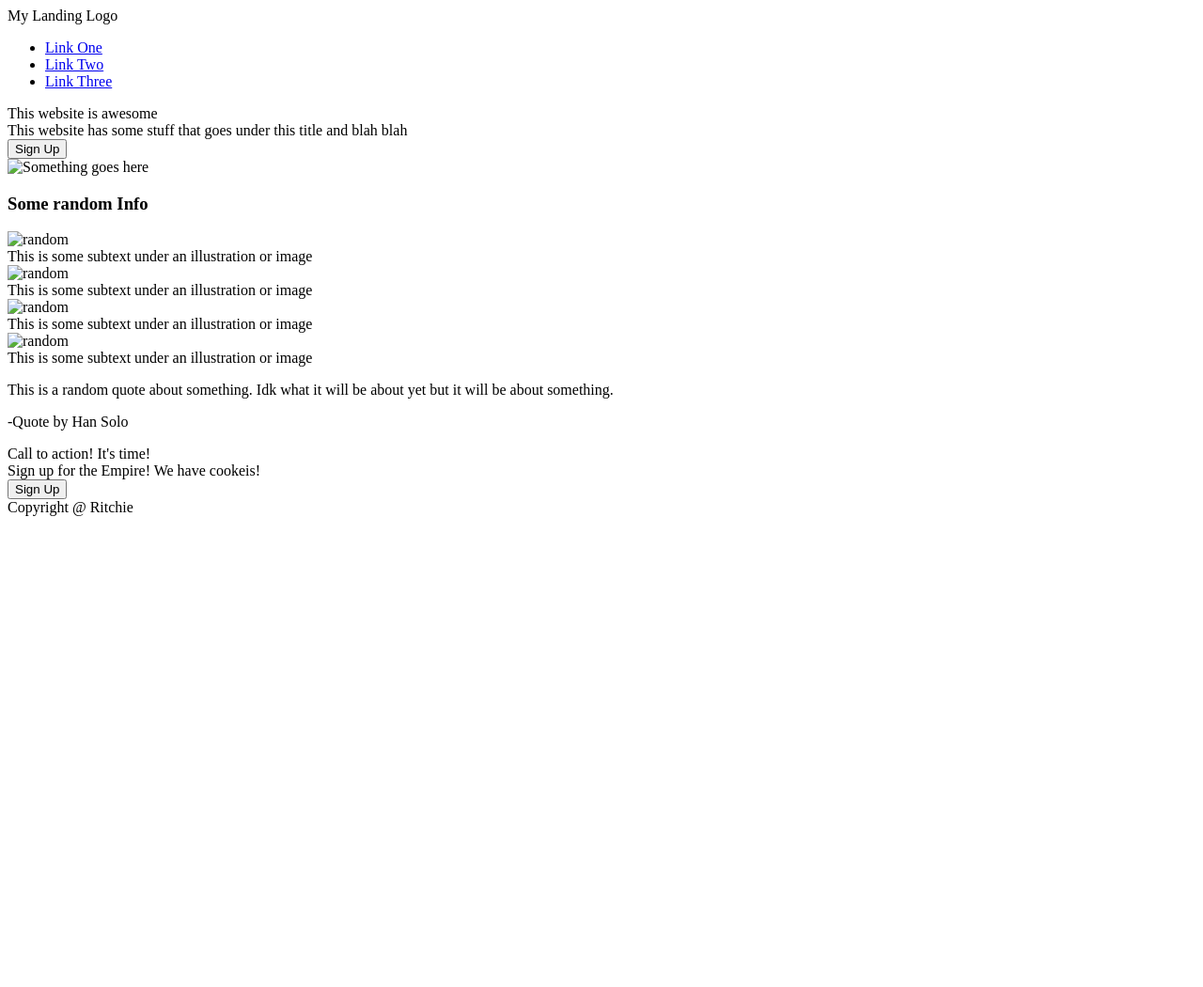
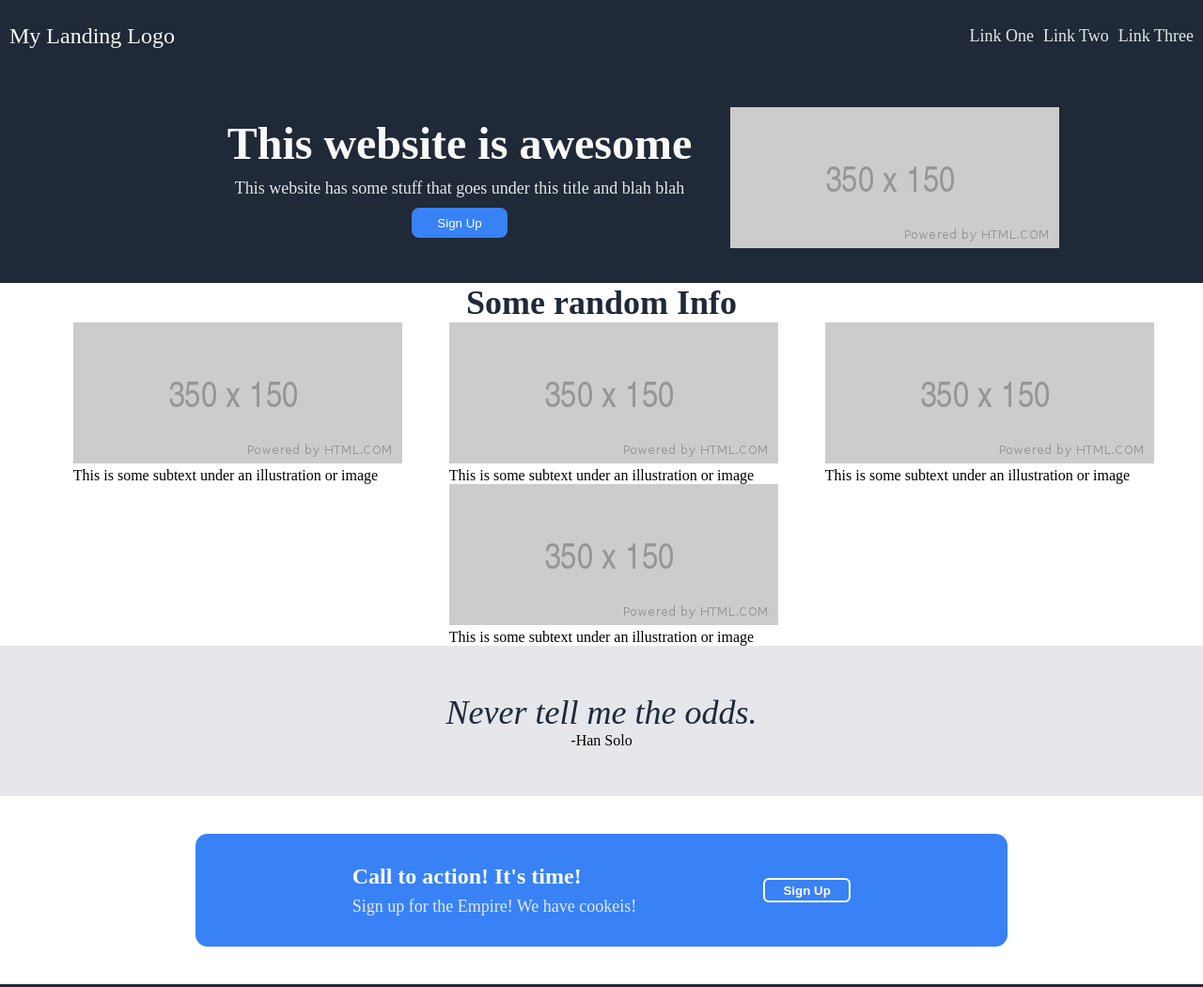
Before and after one commit to Ritchie8814/landing-page, a plain HTML site: page index.html in a window 1280 px wide. Shown: the top 1050 px of the page at 94% size. Before the commit the page ends 800 px from the top, so only its background shows below. Drawn offline with Linux system fonts and the light colour scheme.

Commit message:
finished landing-page May go back and customise fully

```diff
--- a/index.html
+++ b/index.html
@@ -7,6 +7,7 @@
     <head>
     <body>
         <div class="header">
+            <div class="top">
                 <div class="logo">
                 My Landing Logo
                 </div>
@@ -15,39 +16,59 @@
                     <li><a href="google.com">Link Two</a></li>
                     <li><a href="google.com">Link Three</a></li>
                     </ul>
+            </div>
             <div class="header-body">
-                <div class="title">This website is awesome</div>
-                <div class="title">This website has some stuff that goes under this title and blah blah</div>
-                <div class="title"><button class="sign-up">Sign Up</button>
-                <div class="t-img"><img src="something.gif" alt="Something goes here"></div>
+                <div class="left">
+                    <div class="welcome">This website is awesome</div>
+                    <div class="description">This website has some stuff that goes under this title and blah blah</div>
+                    <div class="sign-up"><button class="sign-up">Sign Up</button></div>
+                </div>
+                <div class="t-img"><img src="350x150.jpg" alt="Something goes here"></div>
                 </div>
         </div>
         <div class="second-body">
-            <h3>Some random Info</h3>
-                <img src="something.gif" alt="random">
-                <div class="img-text">This is some subtext under an illustration or image</div>
-                <img src="something.gif" alt="random">
-                <div class="img-text">This is some subtext under an illustration or image</div>
-                <img src="something.gif" alt="random">
-                <div class="img-text">This is some subtext under an illustration or image</div>
-                <img src="something.gif" alt="random">
+            <div class="second-title">Some random Info</div>
+                <div class="second-container">
+                    <div class="info-container">
+                        <div class="one-container">
+                            <div class="twoimagea"><img src="350x150.jpg" alt="random"></div>
                             <div class="img-text">This is some subtext under an illustration or image</div>
                         </div>
+                        <div class="two-container">
+                            <div class="twoimageb"><img src="350x150.jpg" alt="random"></div>
+                            <div class="img-text">This is some subtext under an illustration or image</div>
+                        </div>
+                        <div class="three-container">
+                            <div class="twoimagec"><img src="350x150.jpg" alt="random"></div>
+                            <div class="img-text">This is some subtext under an illustration or image</div>
+                        </div>
+                        <div class="four-container">
+                            <div class="twoimaged"><img src="350x150.jpg" alt="random"></div>
+                            <div class="img-text">This is some subtext under an illustration or image</div>
+                        </div>
+                        </div>
+                </div>
+        </div>
         <div class="third-body">
-            <p>This is a random quote about something. Idk what it will be about yet but it will be about something.</p>
-            <p>-Quote by Han Solo</p>
+            <div class="third-layer-text">
+                <div class="thirdlayerquote">Never tell me the odds.</div>
+                <div class="thirdlayerform">-Han Solo</div>
+            </div>
         </div>
         <div class="fourth-body">
+            <div class="whole-box">
                 <div class="box-container">
+                    <div class="box-info">
                         <div class="inside-title">Call to action! It's time!</div>
-                <div class="inside">Sign up for the Empire! We have cookeis!</div>
-                <div class="inside"><button class="2-sign-up">Sign Up</button></div>
+                        <div class="inside-under-title">Sign up for the Empire! We have cookeis!</div>
+                    </div>
+                        <div class="inside-button"><button class="two-sign-up">Sign Up</button></div>
+                </div>
             </div>
         <div class="footer">
+            <div class="footer-container">
                 <div>Copyright @ Ritchie</div>
-
-
-
+            </div>
         </div>
 
 
--- a/style.css
+++ b/style.css
@@ -0,0 +1,206 @@
+body {
+    display: flex;
+    flex-direction: column;
+    margin: 0;
+
+}
+
+.top {
+    display: flex;
+    position: relative;
+    align-items: center;
+    justify-content: space-between;
+    padding: 10px;
+}
+
+.header {
+    background: #1F2937;
+    width: 100%;
+    height: 100%;
+}
+
+.logo {
+    font-size: 24px;
+    color: #f9faf8
+}
+
+.links {
+    list-style: none;
+    font-size: 18px;
+    display: flex;
+    gap: 10px;
+}
+
+a {
+    text-decoration: none;
+    color: #E5E7EB;
+}
+
+.header-body {
+    display: flex;
+    align-items: center;
+    justify-content: center;
+    flex-direction: row;
+}
+
+.left {
+    margin: 3em 2em 3em 5em;
+    width: 40vw;
+    display: flex;
+    align-items: center;
+    justify-content: center;
+    flex-direction: column;
+    gap: 10px;
+}
+
+.t-img {
+    display: flex;
+    float: right;
+}
+
+.welcome {
+    font-size: 48px;
+    font-weight: bolder;
+    color: #f9faf8;
+}
+
+.description {
+    font-size: 18px;
+    color: #E5E7EB;
+}
+
+.sign-up {
+    background-color: #3882f6;
+    display: block;
+    border-radius: 8px;
+    border-style: none;
+    height: 30px;
+    margin: 0;
+    outline: none;
+    color: #ffffff;
+    width: 100px;
+    padding: 1px;
+}
+
+.second-body {
+    background-color: white;
+    width: 100%;
+    height: 100%;
+}
+
+
+.info-container {
+    display: flex;
+    flex-direction: row;
+    justify-content: space-around;
+    margin: 0 2.5em;
+    flex-wrap: wrap;
+}
+
+.twoimagea, .twoimageb, .twoimagec, .twoimaged {
+    width: 100px;
+}
+
+.img-text {
+    text-align: center;
+}
+
+.second-title {
+    text-align: center;
+    color: #1f2937;
+    font-size: 36px;
+    font-weight: bold;
+}
+
+.third-body {
+    width: auto;
+    height: 100%;
+    background-color: #E5E7EB;
+    padding: 50px;
+}
+
+.third-layer-text {
+    display: flex;
+    align-items: center;
+    justify-content: center;
+    flex-direction: column;
+}
+
+.thirdlayerquote {
+    text-align: center;
+    font-size: 36px;
+    font-style: italic;
+    color: #1F2937
+}
+
+.fourth-body {
+
+}
+
+.whole-box {
+    display: flex;
+    justify-content: center;
+    align-items: center;
+    padding: 2.5em ;
+}
+
+.box-container {
+    background-color: #3882f6;
+    margin: 0 2em;
+    padding: 2em;
+    width: 50em;
+    border-radius: 0.8em;
+    display: flex;
+    flex-direction: row;
+    justify-content: space-evenly;
+
+}
+
+.box-info {
+    display: flex;
+    flex-direction: column;
+    justify-content: center;
+    gap: 0.5em;
+
+}
+
+.inside-title {
+    color: #f9faf8;
+    font-size: 24px;
+    font-weight: 900;
+}
+
+.inside-under-title {
+    color: #E5E7EB;
+    font-size: 18px;
+}
+
+.two-sign-up {
+    background-color: transparent;
+    background-repeat: no-repeat;
+    border: solid 2px white;
+    border-radius: 6px;
+    width: 7em;
+    height: 2em;
+    color: white;
+    font-weight: bold;
+}
+
+.inside-button {
+    display: flex;
+    justify-content: center;
+    align-items: center;
+}
+
+.footer {
+    display: flex;
+    justify-content: center;
+    align-items: center;
+    background-color: #1f2937;
+    width: 100%;
+    height: 5em;
+    color: white;
+    font-size: 20px;
+    font-weight: 900;
+
+}
```
Also changed, not shown: 350x150.jpg (added). Lines whose indentation alone changed are shown as unchanged.
